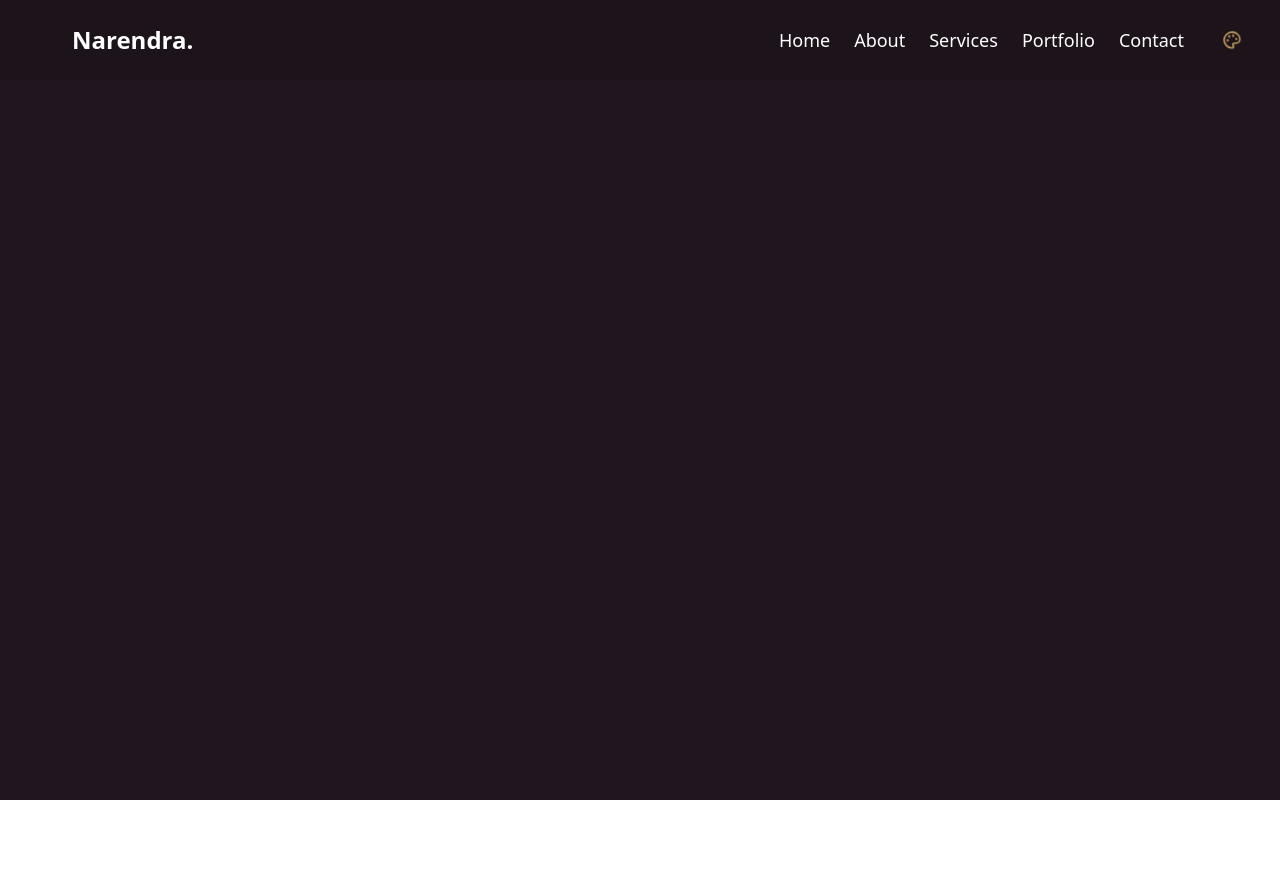
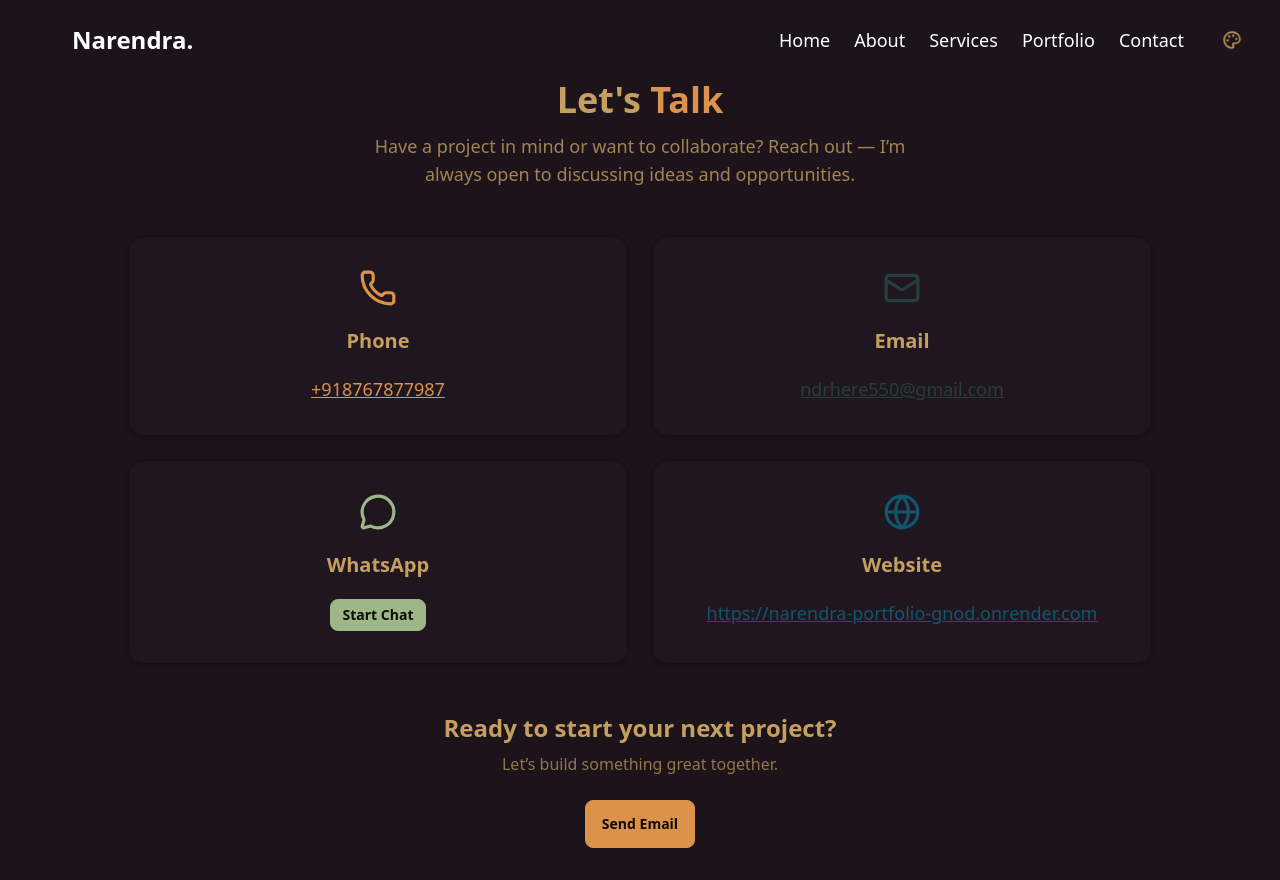
Before and after one commit to ndrhere/narendra-portfolio, a React app in the folder frontend/: page /contact-details in a window 1280 px wide. Before the commit the page ends 800 px from the top, so only its background shows below. Built offline with nearby package versions, Linux system fonts and the light colour scheme; the HTML template or start-up script is replaced by a standard one.

Commit message:
Adding project

```diff
--- a/frontend/src/App.jsx
+++ b/frontend/src/App.jsx
@@ -6,6 +6,7 @@ import ServicesPage from "./pages/ServicesPage.jsx";
 import PortfolioFormPage from "./pages/PortfolioFormPage.jsx";
 import AboutPage from "./pages/AboutPage.jsx";
 import ContactPage from "./pages/ContactPage.jsx";
+import ContactDetailsPage from "./pages/ContactDetailsPage.jsx";
 import PortfolioPage from "./pages/PortfolioPage.jsx";
 import { Toaster } from "react-hot-toast";
 import { useThemeStore } from "./store/useThemeStore.js";
@@ -33,6 +34,7 @@ const App = () => {
           <Route path="/portfolio" element={<PortfolioPage />}></Route>
           <Route path="/about" element={<AboutPage />}></Route>
           <Route path="/contact" element={<ContactPage />}></Route>
+          <Route path="/contact-details" element={<ContactDetailsPage />}></Route>
         </Routes>
       </main>
       <Toaster />
--- /dev/null
+++ b/frontend/src/pages/ContactDetailsPage.jsx
@@ -0,0 +1,136 @@
+import React from "react";
+import {
+  Phone,
+  Mail,
+  Globe,
+  MessageCircle,
+} from "lucide-react";
+
+const ContactPage = () => {
+  return (
+    <div className="min-h-screen px-6 py-15">
+      <div className="max-w-5xl mx-auto">
+
+        {/* Heading */}
+        <div className="text-center mb-12">
+          <h1 className="text-4xl font-bold">
+            Let's <span className="text-primary">Talk</span>
+          </h1>
+
+          <p className="mt-3 opacity-80 text-lg max-w-xl mx-auto">
+            Have a project in mind or want to collaborate?
+            Reach out — I’m always open to discussing ideas and opportunities.
+          </p>
+        </div>
+
+        {/* Cards */}
+        <div className="grid md:grid-cols-2 gap-6">
+
+          {/* PHONE */}
+          <div className="card bg-base-100 shadow-md border border-base-300 hover:border-primary transition">
+            <div className="card-body items-center text-center space-y-3">
+
+              <Phone size={38} className="text-primary" />
+
+              <h2 className="card-title">
+                Phone
+              </h2>
+
+              <a
+                href="tel:+918767877987"
+                className="link link-primary text-lg"
+              >
+                +918767877987
+              </a>
+            </div>
+          </div>
+
+          {/* EMAIL */}
+          <div className="card bg-base-100 shadow-md border border-base-300 hover:border-secondary transition">
+            <div className="card-body items-center text-center space-y-3">
+
+              <Mail size={38} className="text-secondary" />
+
+              <h2 className="card-title">
+                Email
+              </h2>
+
+              <a
+                href="https://mail.google.com/mail/?view=cm&to=ndrhere550@gmail.com"
+                target="_blank"
+                className="link link-secondary text-lg"
+              >
+                ndrhere550@gmail.com
+              </a>
+            </div>
+          </div>
+
+          {/* WHATSAPP */}
+          <div className="card bg-base-100 shadow-md border border-base-300 hover:border-success transition">
+            <div className="card-body items-center text-center space-y-3">
+
+              <MessageCircle size={38} className="text-success" />
+
+              <h2 className="card-title">
+                WhatsApp
+              </h2>
+
+              <a
+                href="https://wa.me/918767877987?text=Hello%20Narendra%2C%20I%20visited%20your%20portfolio"
+                target="_blank"
+                rel="noopener noreferrer"
+                className="btn btn-success btn-sm"
+              >
+                Start Chat
+              </a>
+            </div>
+          </div>
+
+          {/* WEBSITE */}
+          <div className="card bg-base-100 shadow-md border border-base-300 hover:border-accent transition">
+            <div className="card-body items-center text-center space-y-3">
+
+              <Globe size={38} className="text-accent" />
+
+              <h2 className="card-title">
+                Website
+              </h2>
+
+              <a
+                href="https://narendra-portfolio-gnod.onrender.com"
+                target="_blank"
+                rel="noopener noreferrer"
+                className="link link-accent text-lg"
+              >
+                https://narendra-portfolio-gnod.onrender.com
+              </a>
+            </div>
+          </div>
+
+        </div>
+
+        {/* CTA */}
+        <div className="text-center mt-12">
+          <h3 className="text-2xl font-semibold mb-2">
+            Ready to start your next project?
+          </h3>
+
+          <p className="opacity-70 mb-6">
+            Let’s build something great together.
+          </p>
+
+          <a
+            href="https://mail.google.com/mail/?view=cm&to=ndrhere550@gmail.com"
+            target="_blank"
+            className="btn btn-primary"
+          >
+            Send Email
+          </a>
+        </div>
+
+      </div>
+    </div>
+  );
+};
+
+export default ContactPage;
--- a/frontend/src/pages/ContactPage.jsx
+++ b/frontend/src/pages/ContactPage.jsx
@@ -49,7 +49,7 @@ const ContactPage = () => {
           </p>
         </div>
 
-        <div className="grid md:grid-cols-2 gap-8">
+        <div className="grid md:grid-cols-1 gap-8">
           <div className="card bg-base-100 shadow-xl">
             <div className="card-body space-y-4">
               <h2 className="text-xl font-bold">Send Me a Message</h2>
@@ -113,7 +113,7 @@ const ContactPage = () => {
             </div>
           </div>
 
-          <div className="card bg-base-100 shadow-xl">
+          {/* <div className="card bg-base-100 shadow-xl">
             <div className="card-body space-y-6">
               <h2 className="text-xl font-bold">Direct Contact</h2>
 
@@ -162,7 +162,7 @@ const ContactPage = () => {
                 I usually respond within <b>24 hours</b>.
               </div>
             </div>
-          </div>
+          </div> */}
         </div>
       </div>
     </div>
--- a/frontend/src/pages/HomePage.jsx
+++ b/frontend/src/pages/HomePage.jsx
@@ -41,9 +41,9 @@ const HomePage = () => {
               Hire Me
             </a>
 
-            <button className="btn btn-secondary  px-6 border-cyan-400 text-cyan-400 hover:bg-cyan-500 hover:text-white">
+            <a href="/contact-details"className="btn btn-secondary  px-6 border-cyan-400 text-cyan-400 hover:bg-cyan-500 hover:text-white">
               Let's Talk
-            </button>
+            </a>
           </div>
 
 
```
